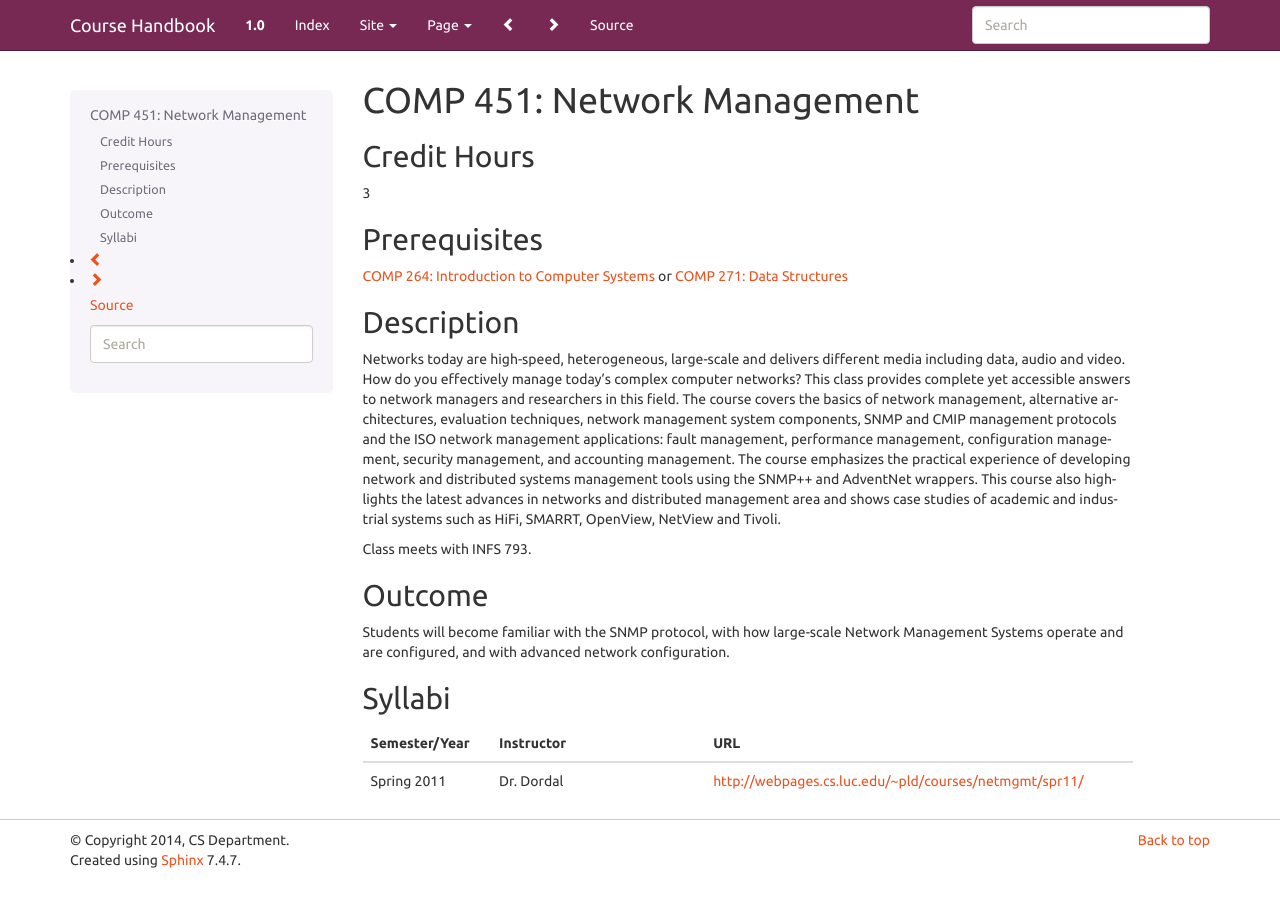
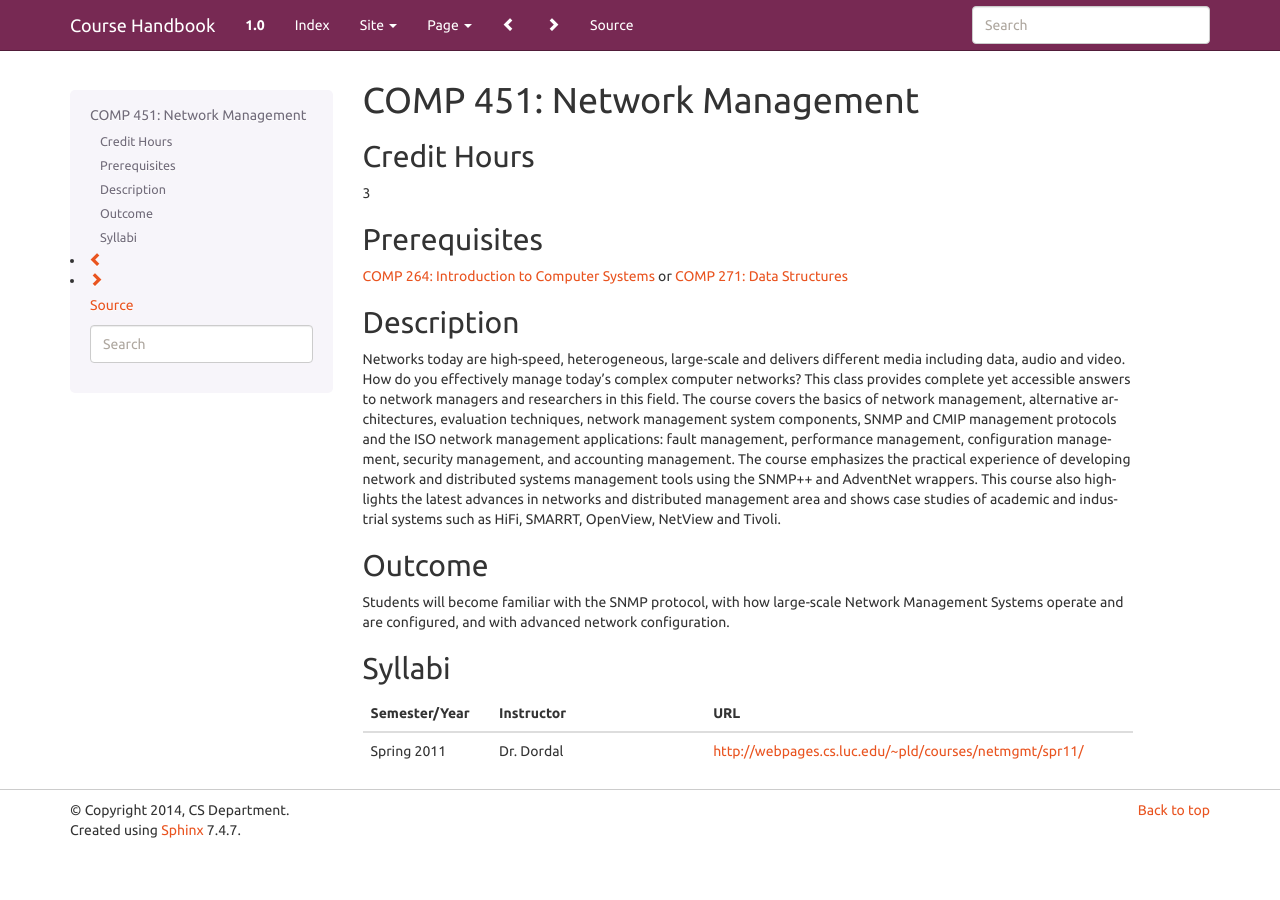
Before and after one commit to kyang5/coursedescriptions, a Sphinx documentation site: the page built from source/comp451.rst, in a window 1280 px wide. Built offline with Sphinx 7.4.7, drawn with Linux system fonts in a browser that asks for light colours.

Commit message:
Change in comp425 discription

```diff
--- a/source/comp451.rst
+++ b/source/comp451.rst
@@ -34,7 +34,6 @@ networks and distributed management area and shows case studies of
 academic and industrial systems such as HiFi, SMARRT, OpenView, NetView
 and Tivoli.
 
-Class meets with INFS 793.
 
 Outcome
 ---------
```
